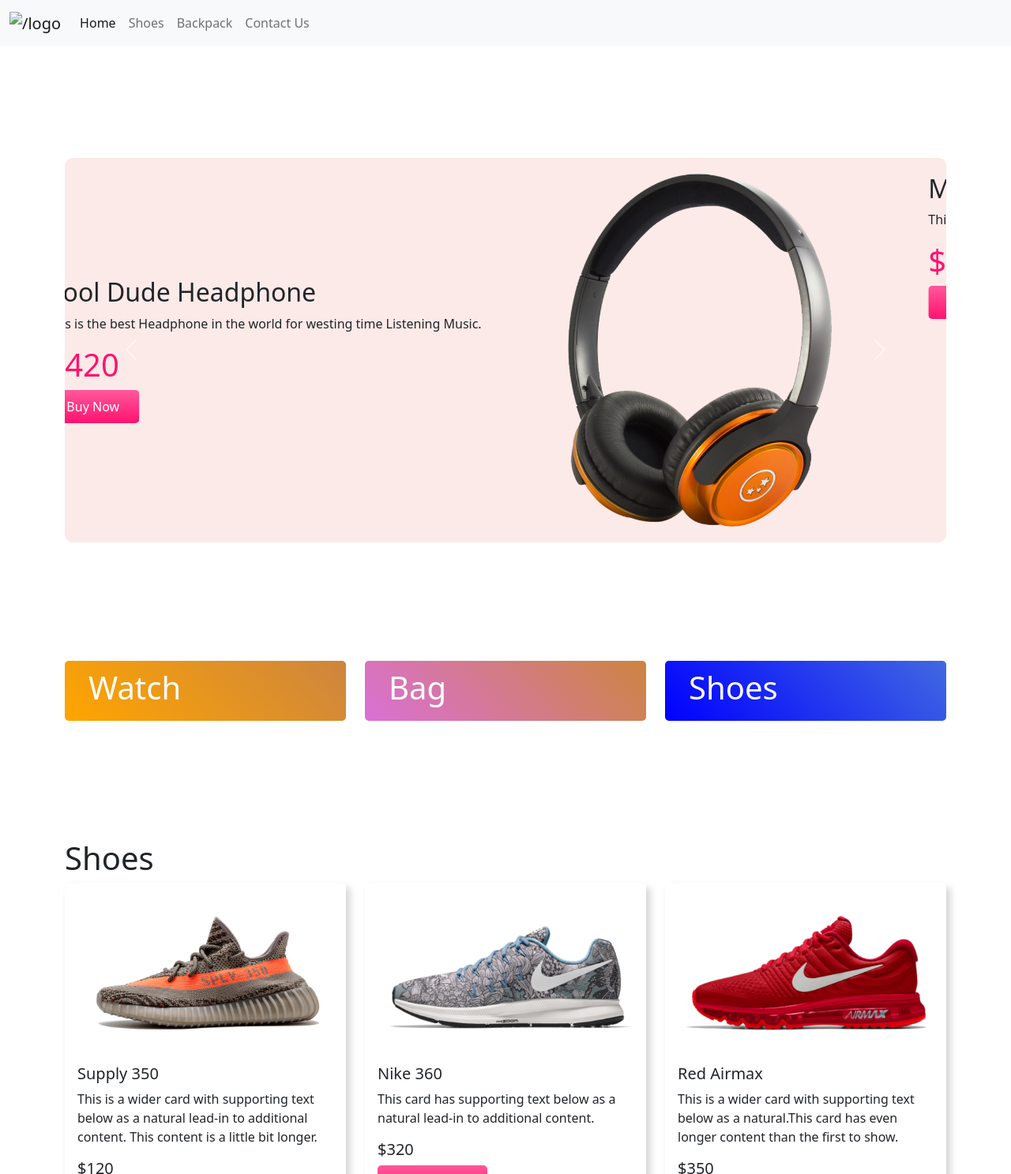
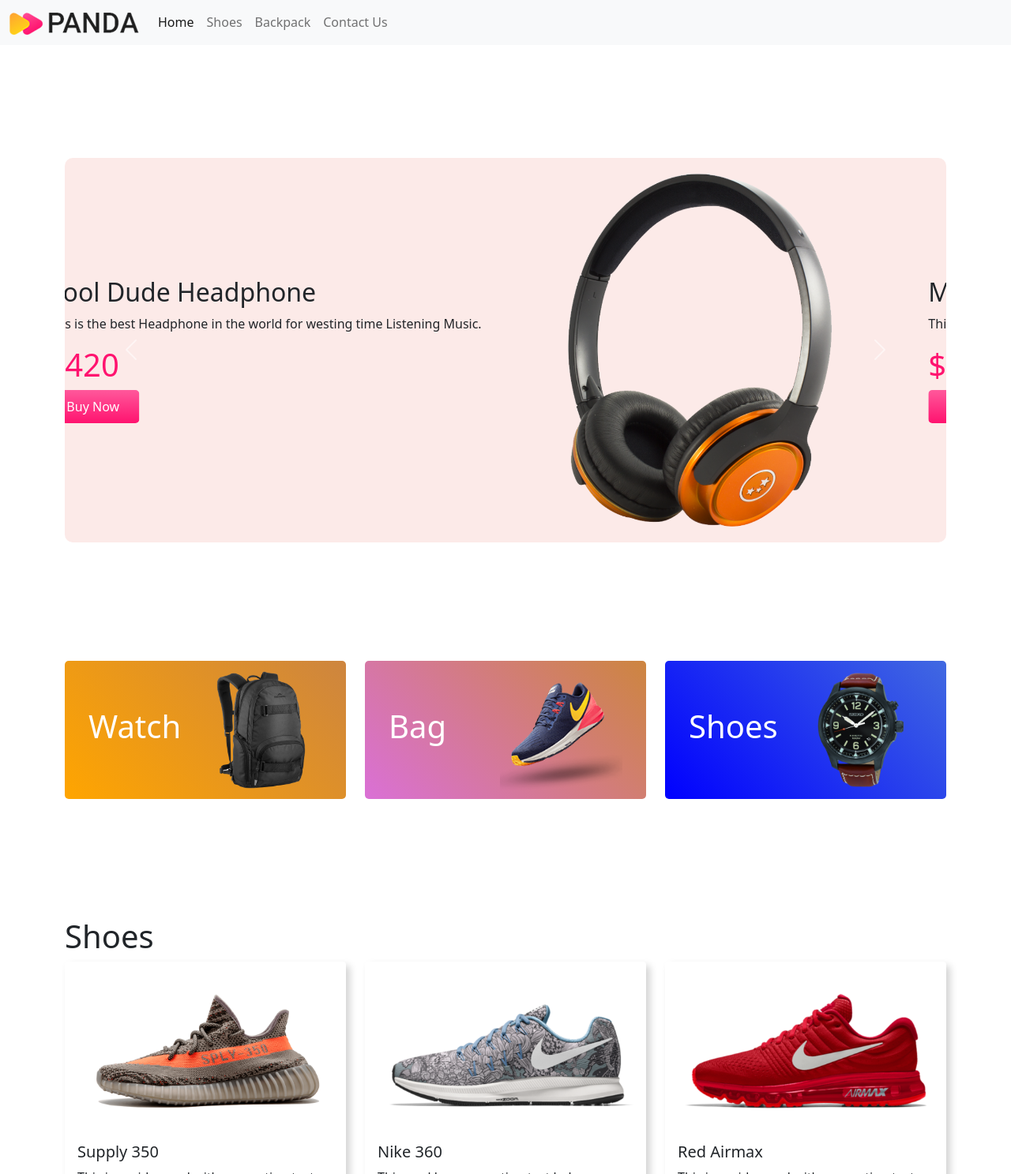
Before and after one commit to nazmul162001/Panda-Commerce, a plain HTML site: page index.html in a window 1280 px wide. Shown: the top 1487 px of the page at 79% size. Drawn offline with nearby package versions, Linux system fonts and the light colour scheme; the site is published under a folder, as on GitHub Pages, so addresses that start at the root find nothing.

Commit message:
bug fixed

```diff
--- a/index.html
+++ b/index.html
@@ -16,7 +16,7 @@
         <nav class="navbar navbar-expand-lg navbar-light bg-light fixed-top">
             <div class="container-fluid">
               <a class="navbar-brand" href="#">
-                  <img src="/images/logo.png" alt="/logo">
+                  <img src="images/logo.png" alt="/logo">
               </a>
               <button class="navbar-toggler" type="button" data-bs-toggle="collapse" data-bs-target="#navbarNavAltMarkup" aria-controls="navbarNavAltMarkup" aria-expanded="false" aria-label="Toggle navigation">
                 <span class="navbar-toggler-icon"></span>
@@ -66,7 +66,7 @@
                         <button class="button-style">Buy Now</button>
                     </div>
                     <div class="col-md-5">
-                        <img src="/images/banner-images/tv.png" class="d-block w-100" alt="/tv">
+                        <img src="images/banner-images/tv.png" class="d-block w-100" alt="/tv">
                     </div>
                 </div>
               </div>
@@ -82,7 +82,7 @@
                         <button class="button-style">Buy Now</button>
                     </div>
                     <div class="col-md-5">
-                        <img src="/images/banner-images/xbox.png" class="d-block w-100" alt="/xbox">
+                        <img src="images/banner-images/xbox.png" class="d-block w-100" alt="/xbox">
                     </div>
                 </div>
               </div>
@@ -105,19 +105,19 @@
             <div class="col-md-4">
                 <div class="cat-1 d-flex justify-content-between align-items-center">
                     <h1>Watch</h1>
-                    <img src="/images/categories/bag.png" alt="">
+                    <img src="images/categories/bag.png" alt="">
                 </div>
             </div>
             <div class="col-md-4">
                 <div class="cat-2 d-flex justify-content-between align-items-center">
                     <h1>Bag</h1>
-                    <img src="/images/categories/shoes.png" alt="">
+                    <img src="images/categories/shoes.png" alt="">
                 </div>
             </div>
             <div class="col-md-4">
                 <div class="cat-3 d-flex justify-content-between align-items-center">
                     <h1>Shoes</h1>
-                    <img src="/images/categories/watch.png" alt="">
+                    <img src="images/categories/watch.png" alt="">
                 </div>
             </div>
         </div>
```
